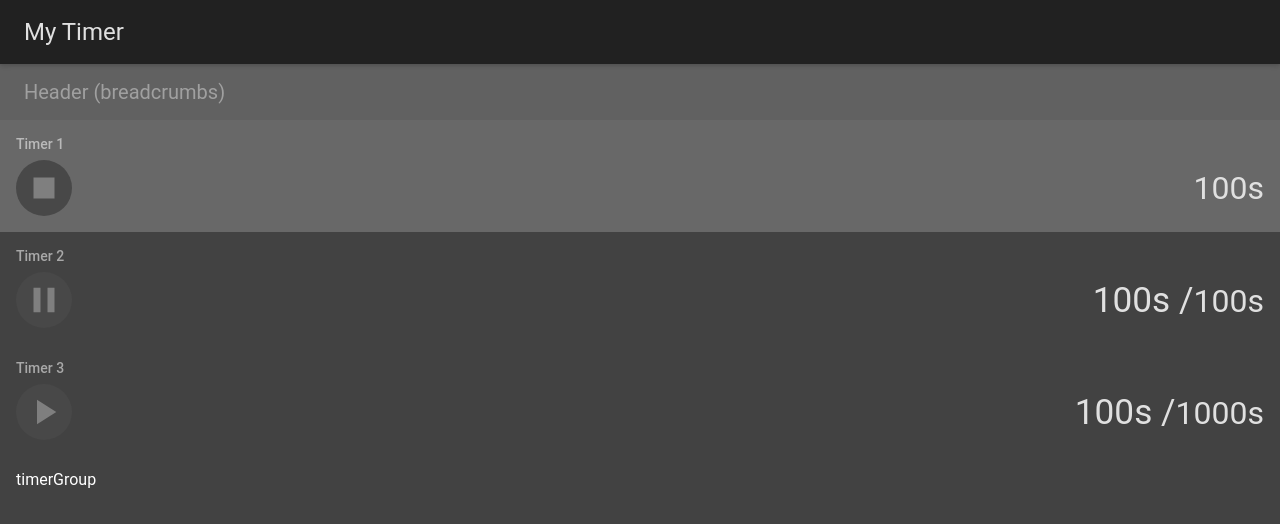
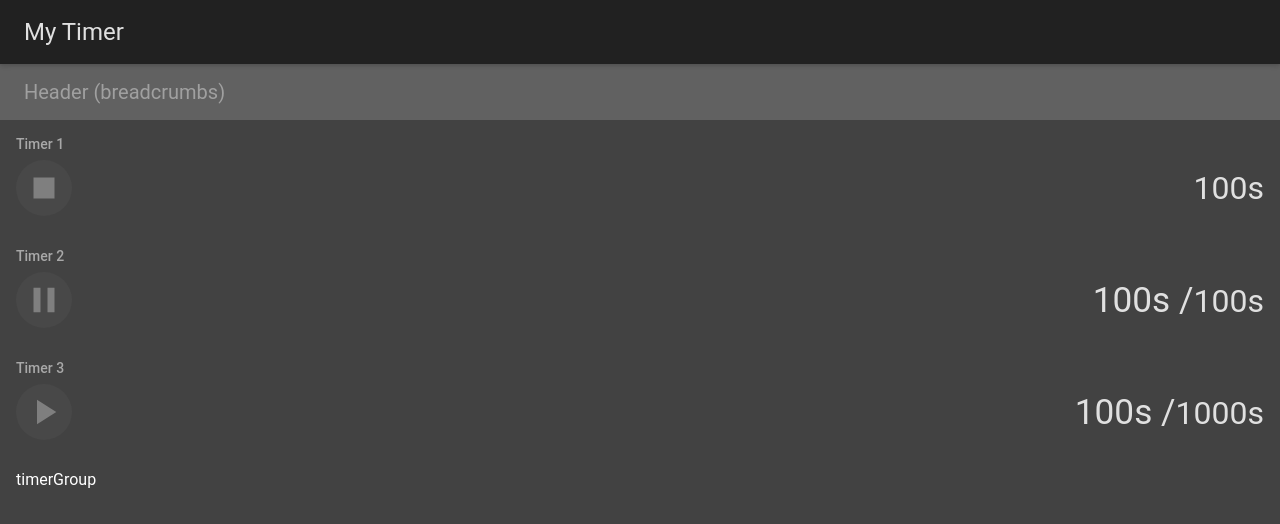
Before and after one commit to Angelpsy/timer, a React app: page / in a window 1280 px wide. Shown: the top 524 px of the page. Built offline with nearby package versions, Linux system fonts and the light colour scheme.

Commit message:
refactoring component of SelectableList, change name property of state selectedTimer to idSelectedTimer

```diff
--- a/src/Container/TimersContainer/SelectableList.js
+++ b/src/Container/TimersContainer/SelectableList.js
@@ -7,34 +7,12 @@ function wrapState(ComposedComponent) {
     return class SelectableList extends Component {
         static propTypes = {
             children: PropTypes.node.isRequired,
-            defaultValue: PropTypes.string,
-        };
-
-        componentWillMount() {
-            this.setState({
-                selectedId: this.props.defaultValue || '',
-            });
-        }
-
-        componentWillReceiveProps(nextProps) {
-            if (nextProps.defaultValue !== undefined && nextProps.defaultValue !== this.state.selectedId) {
-                this.setState({
-                    selectedId: nextProps.defaultValue,
-                });
-            }
-        }
-
-        handleRequestChange = (event, id) => {
-            this.setState({
-                selectedId: id,
-            });
         };
 
         render() {
             return (
                 <ComposedComponent
-                    value={this.state.selectedId}
-                    onChange={this.handleRequestChange}
+                    value={this.props.selectedId}
                     style={{padding: 0}}
                 >
                     {this.props.children}
--- a/src/Container/TimersContainer/index.jsx
+++ b/src/Container/TimersContainer/index.jsx
@@ -7,32 +7,21 @@ import Timer from '../../Components/Timer';
 
 import {timers} from './TestData';
 
-import {selectedTimer} from '../../actions';
+import {idSelectedTimer} from '../../actions';
 
 class TimersContainer extends Component {
     state = {
         timers,
-        idSelected: timers[0].id,
-    };
-
-    componentDidMount() {
-        console.log('props.selectedTimer: ', this.props.selectedTimer);
-        console.log('props: ', this.props);
-        // setTimeout(() => {
-        //     this.setState({
-        //         idSelected: '',
-        //     });
-        // }, 2500);
     };
 
     onSelectTimer = (timer) => {
-        console.log(timer);
         this.props.onSelectTimer(timer.id);
     };
 
     render() {
         return (
-            <SelectableList defaultValue={this.state.idSelected}>
+            <SelectableList
+                selectedId={this.props.idSelectedTimer} >
                 {
                     this.state.timers
                         .filter(timer => timer.isTopLevel)
@@ -56,14 +45,14 @@ class TimersContainer extends Component {
 
 const mapStateToProps = state => {
     return {
-        selectedTimer: state.selectedTimer,
+        idSelectedTimer: state.idSelectedTimer,
     }
 };
 
 const mapDispatchToProps = dispatch => {
     return {
         onSelectTimer: id => {
-            dispatch(selectedTimer(id));
+            dispatch(idSelectedTimer(id));
         }
     }
 };
--- a/src/actions/index.js
+++ b/src/actions/index.js
@@ -1,3 +1,3 @@
-import {selectedTimer} from './timerActions';
+import {idSelectedTimer} from './timerActions';
 
-export {selectedTimer};
+export {idSelectedTimer};
--- a/src/actions/timerActions.js
+++ b/src/actions/timerActions.js
@@ -1,6 +1,6 @@
 import {ACTIONS} from '../constants/actions';
 
-export const selectedTimer = id => {
+export const idSelectedTimer = id => {
     return {
         type: ACTIONS.SELECTED_TIMER,
         payload: {
--- a/src/reducers/index.js
+++ b/src/reducers/index.js
@@ -1,8 +1,8 @@
 import { combineReducers } from 'redux'
-import selectedTimer from './selectedTimer';
+import idSelectedTimer from './selectedTimer';
 
 const appReducers = combineReducers({
-    selectedTimer,
+    idSelectedTimer,
 });
 
 export default appReducers;
--- a/src/reducers/selectedTimer.js
+++ b/src/reducers/selectedTimer.js
@@ -1,6 +1,6 @@
 import {ACTIONS} from '../constants/actions';
 
-const selectedTimer = (state = '0', action) => {
+const idSelectedTimer = (state = '0', action) => {
     switch (action.type) {
         case ACTIONS.SELECTED_TIMER:
             return action.payload.id;
@@ -9,4 +9,4 @@ const selectedTimer = (state = '0', action) => {
     }
 };
 
-export default selectedTimer
+export default idSelectedTimer
```
